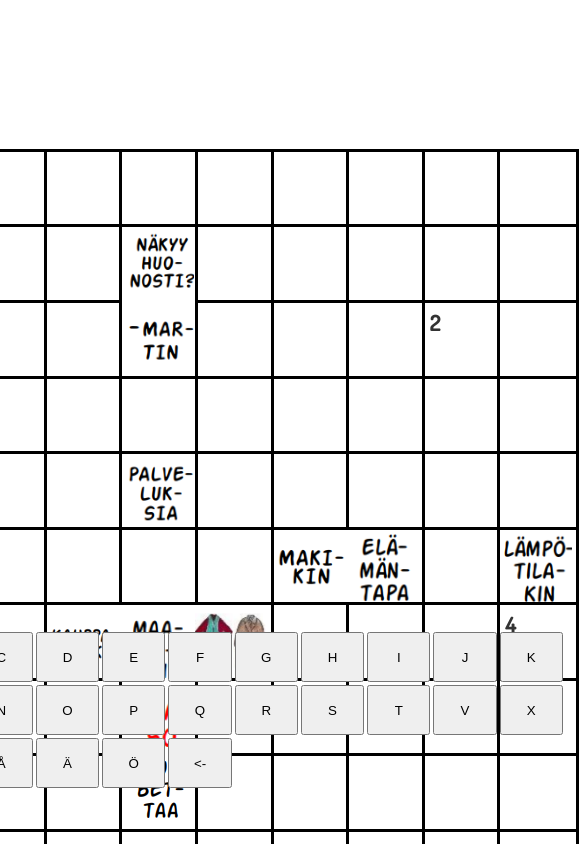
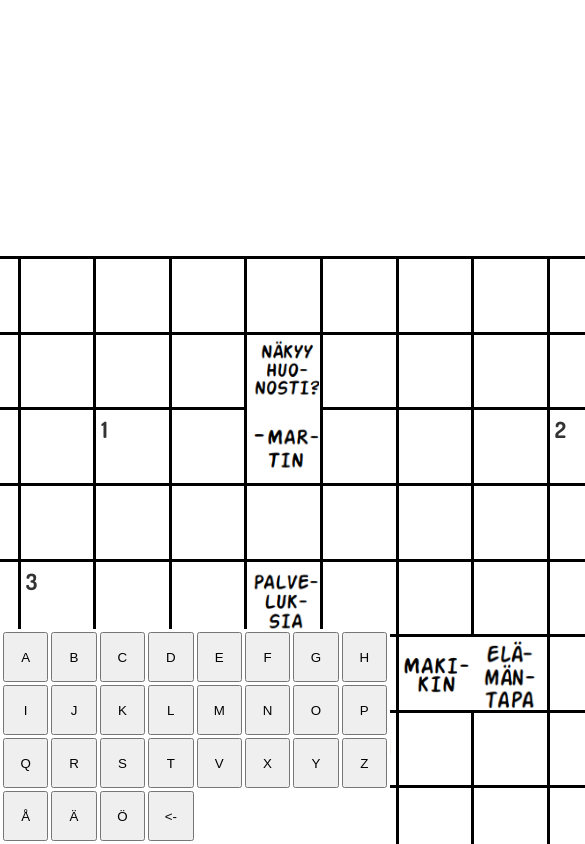
Before and after one commit to DeveloperWizard83/ristikko2021, a React (Vite) app: page / in a window 390 px wide. Shown: the top 844 px of the page, 585 px wide, since content can reach past the window. Built offline with nearby package versions, Linux system fonts and the light colour scheme.

Commit message:
Poistetaan netlify yhteydet

```diff
--- a/index.html
+++ b/index.html
@@ -7,7 +7,7 @@
     <link rel="preconnect" href="https://fonts.googleapis.com">
 <link rel="preconnect" href="https://fonts.gstatic.com" crossorigin>
     <link href="https://fonts.googleapis.com/css2?family=Dosis:wght@600;700&display=swap" rel="stylesheet">
-    <title>Vite + React</title>
+    <title>Seemoto Jouluristikko 2021</title>
   </head>
   <body>
     <div id="root"></div>
--- a/package.json
+++ b/package.json
@@ -12,8 +12,10 @@
     "deploy": "gh-pages -d dist"
   },
   "dependencies": {
+    "node-fetch": "^3.3.2",
     "react": "^18.2.0",
-    "react-dom": "^18.2.0"
+    "react-dom": "^18.2.0",
+    "react-use-gesture": "^9.1.3"
   },
   "devDependencies": {
     "@types/react": "^18.2.43",
--- a/src/CrosswordGrid.css
+++ b/src/CrosswordGrid.css
@@ -32,6 +32,8 @@
 .selected-vector {
   background-color: lightblue;
 }
+
+
 
 .canvas {
   position: relative;
--- a/src/CrosswordGrid.jsx
+++ b/src/CrosswordGrid.jsx
@@ -1,6 +1,7 @@
 import React, { useState,useEffect, useRef } from 'react';
 import './CrosswordGrid.css';
 import CustomKeyboard from './CustomKeyboard';
+
 
 const specialClassMapping = {
     15: 'special-1',
@@ -60,6 +61,9 @@ function CrosswordGrid() {
     const [selectionMode, setSelectionMode] = useState('horizontal');
     const gridContentRef = useRef({}); // Initialize gridContentRef
     const [letterUpdated, setLetterUpdated] = useState(false);
+    const [zoomLevel, setZoomLevel] = useState(1); // State to keep track of zoom level
+    const touchStartRef = useRef({});
+
 
     useEffect(() => {
 
@@ -77,6 +81,31 @@ function CrosswordGrid() {
         }
     }, [letterUpdated]);
 
+
+
+    const handleTouchStart = (e) => {
+        if (e.touches.length === 2) {
+            const touch1 = e.touches[0];
+            const touch2 = e.touches[1];
+            const distance = Math.sqrt((touch1.pageX - touch2.pageX) ** 2 + (touch1.pageY - touch2.pageY) ** 2);
+            touchStartRef.current = { touch1, touch2, distance };
+        }
+    };
+    const handleTouchMove = (e) => {
+        if (e.touches.length === 2) {
+            const touch1 = e.touches[0];
+            const touch2 = e.touches[1];
+            const newDistance = Math.sqrt((touch1.pageX - touch2.pageX) ** 2 + (touch1.pageY - touch2.pageY) ** 2);
+            const scale = newDistance / touchStartRef.current.distance;
+
+            setZoomLevel(zoom => Math.max(1, zoom * scale)); // Update zoom level
+
+            touchStartRef.current = { touch1, touch2, distance: newDistance };
+            e.preventDefault(); // Prevent default touch action (scroll/zoom)
+        }
+    };
+
+
     const handleClick = (itemId) => {
         // Toggle selection mode if the same item is clicked consecutively
         if (lastClickedItem === itemId) {
@@ -91,6 +120,8 @@ function CrosswordGrid() {
         gridItemNode.focus();
     }
     };
+
+
     const moveGridItemFocus = (step) => {
         if (!selectedItemId) return;
 
@@ -204,8 +235,9 @@ function CrosswordGrid() {
     };
 
     return (
-        <div className="canvas">
-            <div className="grid-container">
+        <div className="canvas" onTouchStart={handleTouchStart} onTouchMove={handleTouchMove}>
+            <div className="grid-container" style={{ transform: `scale(${zoomLevel})` }}>
+
                 {gridVectors.map((item) => {
                     const specialClass = item.isSpecial ? specialClassMapping[item.itemId] : '';
                     const staticNumber = staticNumberMapping[item.itemId];
@@ -214,9 +246,12 @@ function CrosswordGrid() {
                     const letter = gridContentRef.current[item.itemId] || ''; // Get the letter from gridContentRef
 
                     return (
+
                         <div
+
                             key={item.itemId}
                             tabIndex={isVectorItem ? 0 : -1}
+
                             onKeyDown={(e) => handleKeyPress(e)}
                             className={`grid-item ${specialClass} ${isSelectedItem ? 'selected-item' : ''} ${isVectorItem ? 'selected-vector' : ''}`}
                             onClick={() => handleClick(item.itemId)}
@@ -227,8 +262,10 @@ function CrosswordGrid() {
                         </div>
                     );
                 })}
+
             </div>
-            <CustomKeyboard onKeyPress={handleCustomKeyPress} />
+            <CustomKeyboard   onKeyPress={handleCustomKeyPress}
+      />
         </div>
     );
 }
--- a/src/CustomKeyboard.css
+++ b/src/CustomKeyboard.css
@@ -3,21 +3,34 @@
 
 }
 
-@media (max-width: 900px) {
+@media (max-width: 800px) {
+
+    .canvas {
+        margin-left: 500px;
+        margin-right: 250px;
+        position: relative;
+
+    }
+
     .custom-keyboard {
         display: grid;
-        grid-template-columns: repeat(11, 1fr); /* 11 columns */
-        grid-template-rows: repeat(4, 50px); /* Here you can define the number of rows and their height */
-        gap: 3px; /* Space between rows and columns */
-        padding: 3px 10px; /* Optional padding around the keyboard */
-        position: sticky;
-        bottom: 0; /* Stick to the bottom of the viewport */
-        z-index: 1000;
-        margin-left: 10px;
+        grid-template-columns: repeat(8, 1fr); /* Adjust columns as needed */
+        gap: 3px;
+        padding: 3px;
+        width: 100%; /* Full width of the viewport */
+        box-sizing: border-box;
+        position: fixed; /* Fixed to the viewport */
+        bottom: 0; /* Stuck to the bottom */
+        left: 0; /* Align to the left side */
+        background: #FFF; /* Background color */
+        z-index: 1000; /* Above other content */
+        justify-content: center; /* Center the keys if necessary */
     }
+
     .custom-keyboard button {
-        height: 50px; /* Set the button height */
-        width: 100%; /* Full width of the grid column */
+        height: 50px; /* Set button height */
         padding: 0 5px;
+        /* additional button styling */
     }
+
 }
--- a/src/CustomKeyboard.jsx
+++ b/src/CustomKeyboard.jsx
@@ -1,19 +1,25 @@
 import React from 'react';
 import './CustomKeyboard.css';
 
-function CustomKeyboard({ onKeyPress }) {
-    const keys = ['A', 'B', 'C', 'D','E','F','G','H','I','J','K','L','M','N','O','P','Q','R','S','T','V','X','Y','Z','Å','Ä','Ö', '<-'];
+function CustomKeyboard({ onKeyPress, onZoomIn, onZoomOut }) {
+    const keys = [
+        'A', 'B', 'C', 'D', 'E', 'F', 'G', 'H', 'I', 'J', 'K', 'L', 'M',
+        'N', 'O', 'P', 'Q', 'R', 'S', 'T', 'V', 'X', 'Y', 'Z', 'Å', 'Ä', 'Ö', '<-'
+    ];
 
     return (
         <div className="custom-keyboard">
+
+
             {keys.map(key => (
-                <button key={key} onClick={() => onKeyPress(key)}>
+                <button className="key" key={key} onClick={() => onKeyPress(key)}>
                     {key}
                 </button>
             ))}
+
+
         </div>
     );
 }
 
-
 export default CustomKeyboard;
--- a/vite.config.js
+++ b/vite.config.js
@@ -1,8 +1,15 @@
 import { defineConfig } from 'vite'
 import react from '@vitejs/plugin-react'
 
-// https://vitejs.dev/config/
 export default defineConfig({
-  base: 'https://github.com/DeveloperWizard83/ristikko2021.git',
+  // For local development, you can comment out the base property or set it to '/'
+  // base: 'https://github.com/DeveloperWizard83/ristikko2021.git',
+
   plugins: [react()],
+  server: {
+    // Set host to '0.0.0.0' to be accessible on your local network
+    host: '0.0.0.0',
+    // Uncomment the next line if you want to specify a port other than the default
+    // port: 3000,
+  },
 })
```
Also changed, not shown: 2 other files (tests, documents, lock files or other folders).
